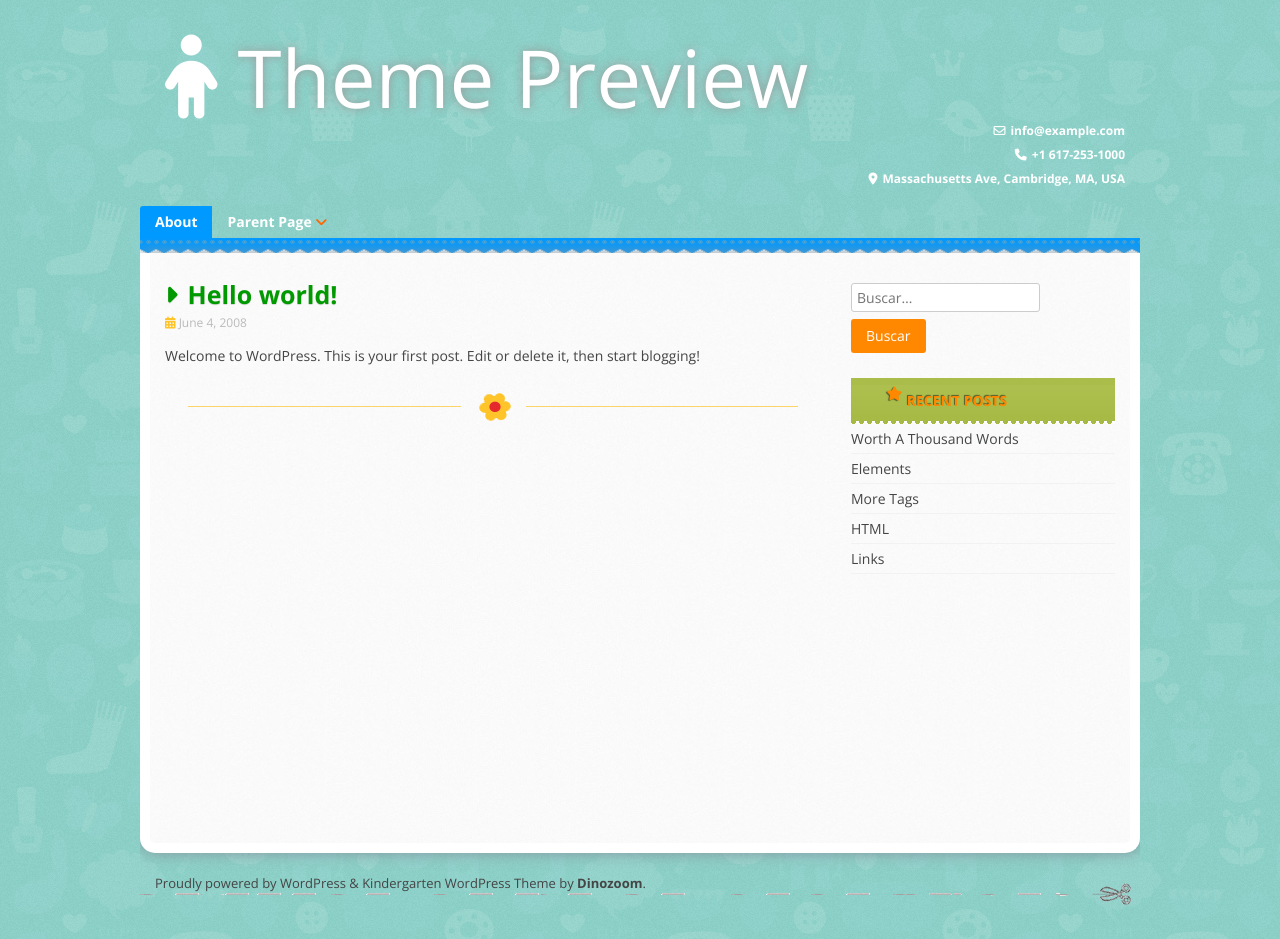
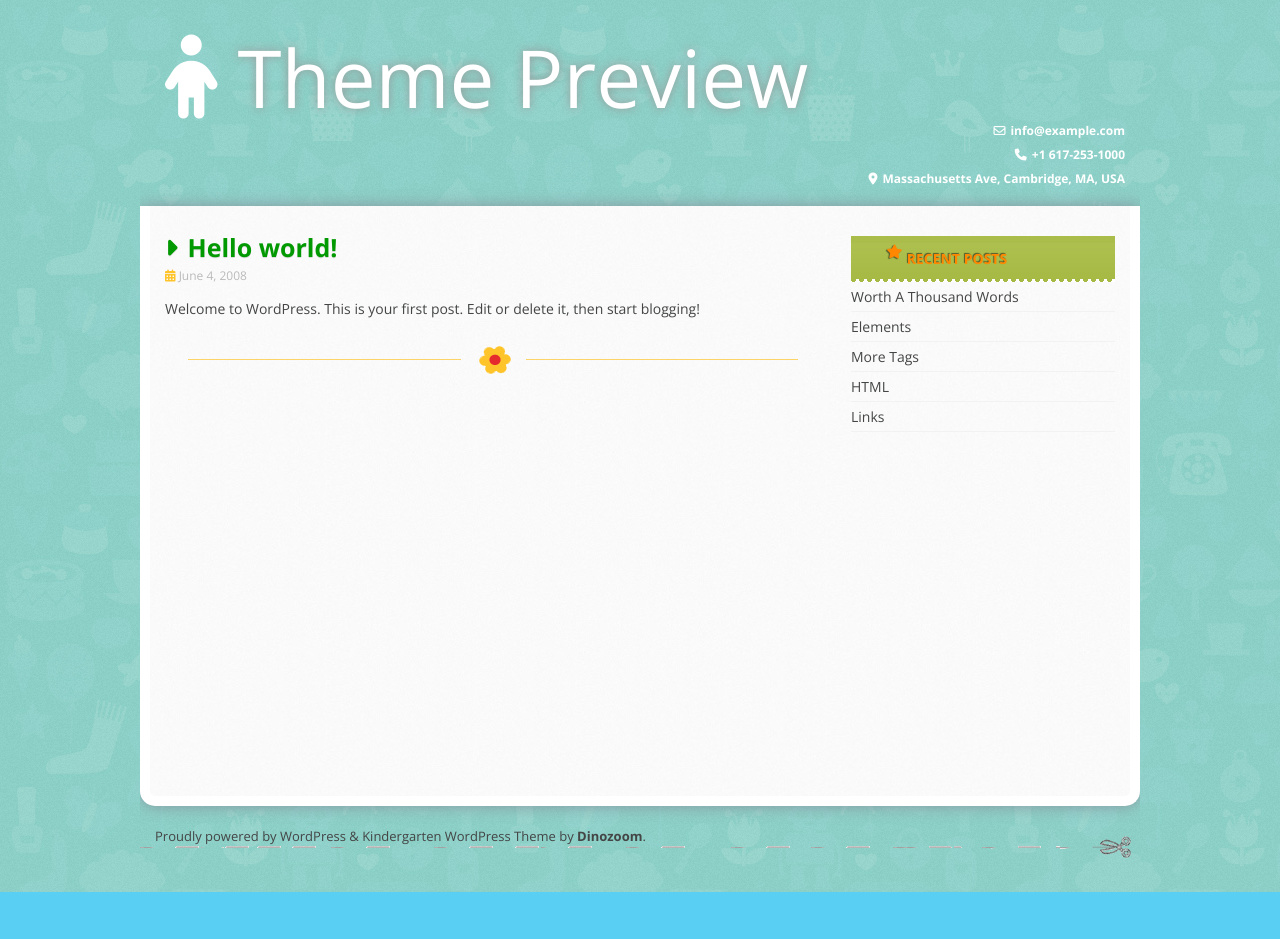
Before and after one commit to falai-paty/falai-paty.github.io, a plain HTML site: page index.html in a window 1280 px wide. After the commit the page ends 892 px from the top, so only its background shows below. Drawn offline with nearby package versions, Linux system fonts and the light colour scheme.

Commit message:
Comentando elementos que não serão usados no momento

```diff
--- a/index.html
+++ b/index.html
@@ -30,7 +30,7 @@
                 <div class="clear"></div>
             </div>
         </header>
-        <nav id="site-navigation" class="main-navigation mr" role="navigation">
+        <!-- <nav id="site-navigation" class="main-navigation mr" role="navigation">
             <button class="menu-toggle" aria-controls="primary-menu" aria-expanded="false">Menu</button>
             <div id="primary-menu" class="menu">
                 <ul>
@@ -44,7 +44,7 @@
             </div>
             <div class="clear"></div>
             <div class="nav-foot"></div>
-        </nav>
+        </nav> Essa barra de navegação ficará comentada até termos algum link para alguma página estática -->
         <div id="content" class="site-content">
             <div id="primary" class="content-area">
                 <main id="main" class="site-main" role="main">
@@ -62,13 +62,13 @@
                 </main>
             </div>
             <div id="secondary" class="widget-area" role="complementary">
-                <aside id="search-3" class="widget widget_search">
+                <!-- <aside id="search-3" class="widget widget_search">
                     <form role="search" method="get" class="search-form" action="https://wp-themes.com/" autocomplete="off">
                         <input type="text" class="search-field" placeholder="Buscar&hellip;" value="" name="s" title="Search for:">
                         <input type="submit" class="search-submit" value="Buscar" title="Buscar postagem por trecho do conteúdo">
                     </form>
                     <div class="clear"></div>
-                </aside>
+                </aside> Esse campo de buscas ficará comentado até a funcionalidade dele estiver pronta-->
                 <aside id="recent-posts-3" class="widget widget_recent_entries">
                     <h1 class="widget-title"><i class="fa fa-star"></i>Recent Posts</h1>
                     <ul>
```
